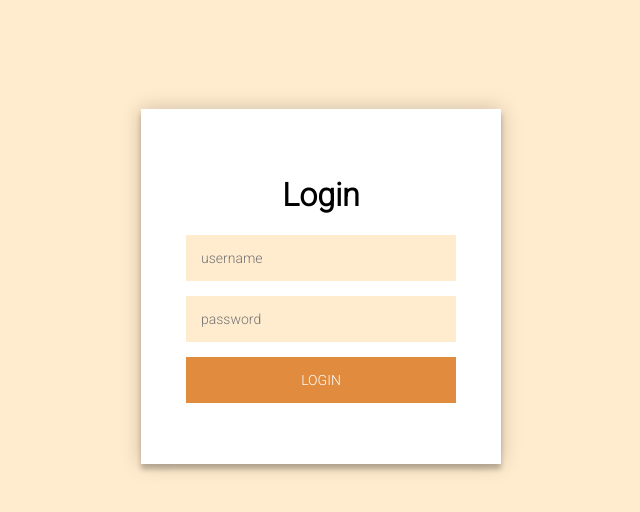
After one commit to KavachInterns2020/Hotel-and-Restaurant-Management_BE, a Django app: page /login in a window 1280 px wide. The commit adds this page. Shown: the top 512 px of the page, without its empty margins (319-959 px from the left). Run offline with Django 3.2, Linux system fonts and the light colour scheme.

Commit message:
login-page

```diff
--- a/Hotel_And_Restaurant/main_app/admin.py
+++ b/Hotel_And_Restaurant/main_app/admin.py
@@ -3,3 +3,5 @@ from .models import *
 
 # Register your models here.
 admin.site.register(AdminProfile)
+admin.site.register(GuestProfile)
+admin.site.register(UserProfile)
--- a/Hotel_And_Restaurant/main_app/models.py
+++ b/Hotel_And_Restaurant/main_app/models.py
@@ -12,7 +12,8 @@ class UserProfile(models.Model):
     user=models.OneToOneField(User,on_delete=models.CASCADE)
     phone= models.CharField(max_length=10)
     address= models.TextField()
-    aadhaar_number= models.CharField(max_length=12)
+    aadhar_number= models.CharField(max_length=12)
+    room_number=models.CharField(max_length=3)
 
 class GuestProfile(models.Model):
     user=models.OneToOneField(User,on_delete=models.CASCADE)
@@ -22,6 +23,7 @@ class GuestProfile(models.Model):
 
 class Rooms(models.Model):
     room_id=models.AutoField(primary_key=True)
+    room_number=models.CharField(max_length=3)
     room_type= models.CharField(max_length=50)
     accomodations= models.IntegerField()
     price= models.FloatField()
--- a/Hotel_And_Restaurant/main_app/urls.py
+++ b/Hotel_And_Restaurant/main_app/urls.py
@@ -2,5 +2,6 @@ from django.urls import path
 from . import views
 
 urlpatterns=[
-path('',views.index,name='index')
+path('',views.index,name='index'),
+path('login',views.login,name='home_login')
 ]
--- a/Hotel_And_Restaurant/main_app/views.py
+++ b/Hotel_And_Restaurant/main_app/views.py
@@ -1,5 +1,38 @@
-from django.shortcuts import render
 from django.http import HttpResponse
+from django.shortcuts import render, redirect
+from django.contrib.auth.models import User,auth
+from django.contrib import messages
 # Create your views here.
 def index(request):
     return render(request,'index.html')
+
+def login(request):
+	if request.method=='POST':
+		user_name=request.POST['username']
+		password=request.POST['password']
+		if len(user_name)==0:
+			return render(request,'home_login.html',{'message':'Username is Empty!!!'})
+		elif len(password)==0:
+			return render(request,'home_login.html',{'message':'Password is Empty!!!'})
+		else:
+			user=auth.authenticate(username=user_name,password=password)
+			if user is not None:
+				auth.login(request,user)
+				if hasattr(user,'adminprofile'):
+					return HttpResponse('Welcome ' + user.first_name + ' your designation is '+ user.adminprofile.admin_type)
+				elif hasattr(user,'userprofile'):
+					return HttpResponse('Welcome ' + user.first_name + ' your Aadhar number is '+ user.userprofile.aadhar_number)
+				else:
+					return HttpResponse('Welcome ' + user.first_name + ' your table number is '+ user.guestprofile.table_number)
+
+
+
+
+
+
+
+			else:
+				return render(request,'home_login.html',{'message':'Username or Password is incorrect. Try again!'})
+
+	else:
+		return render(request,'home_login.html')
--- /dev/null
+++ b/Hotel_And_Restaurant/static/home_login/script.js
@@ -0,0 +1,3 @@
+$('.message a').click(function(){
+   $('form').animate({height: "toggle", opacity: "toggle"}, "slow");
+});
--- /dev/null
+++ b/Hotel_And_Restaurant/static/home_login/style.css
@@ -0,0 +1,119 @@
+@import url(https://fonts.googleapis.com/css?family=Roboto:300);
+.topnav {
+  overflow: hidden;
+  background-color: #333;
+}
+
+.topnav a {
+  float: left;
+  color:#e08b3e;
+  text-align: center;
+  padding: 14px 16px;
+  text-decoration: none;
+  font-size: 17px;
+}
+
+.topnav a:hover {
+  background-color: #e08b3e;
+  color: black;
+}
+
+.topnav a.active {
+  background-color: #e08b3e
+  color: white;
+}
+
+.login-page {
+  width: 360px;
+  padding: 8% 0 0;
+  margin: auto;
+}
+.form {
+  position: relative;
+  z-index: 1;
+  background: #FFFFFF;
+  max-width: 360px;
+  margin: 0 auto 100px;
+  padding: 45px;
+  text-align: center;
+  box-shadow: 0 0 20px 0 rgba(0, 0, 0, 0.2), 0 5px 5px 0 rgba(0, 0, 0, 0.24);
+}
+.form input {
+  font-family: "Roboto", sans-serif;
+  outline: 0;
+  background: #FFEBCD;
+  width: 100%;
+  border: 0;
+  margin: 0 0 15px;
+  padding: 15px;
+  box-sizing: border-box;
+  font-size: 14px;
+}
+.form button {
+  font-family: "Roboto", sans-serif;
+  text-transform: uppercase;
+  outline: 0;
+  background: #e08b3e;
+  width: 100%;
+  border: 0;
+  padding: 15px;
+  color: #FFFFFF;
+  font-size: 14px;
+  -webkit-transition: all 0.3 ease;
+  transition: all 0.3 ease;
+  cursor: pointer;
+}
+.form button:hover,.form button:active,.form button:focus {}
+  background: #e08b3e;
+}
+.form .message {
+  margin: 15px 0 0;
+  color: #e08b3e;
+  font-size: 12px;
+}
+.form .message a {
+  color: #e08b3e;
+  text-decoration: none;
+}
+.form .register-form {
+  display: none;
+}
+.container {
+  position: relative;
+  z-index: 1;
+  max-width: 300px;
+  margin: 0 auto;
+}
+.container:before, .container:after {
+  content: "";
+  display: block;
+  clear: both;
+}
+.container .info {
+  margin: 50px auto;
+  text-align: center;
+}
+.container .info h1 {
+  margin: 0 0 15px;
+  padding: 0;
+  font-size: 36px;
+  font-weight: 300;
+  color: #1a1a1a;
+}
+.container .info span {
+  color: #4d4d4d;
+  font-size: 12px;
+}
+.container .info span a {
+  color: #000000;
+  text-decoration: none;
+}
+.container .info span .fa {
+  color: #EF3B3A;
+}
+body {
+background :rgb(255, 235, 205);
+  font-family: "Roboto", sans-serif;
+  -webkit-font-smoothing: antialiased;
+  -moz-osx-font-smoothing: grayscale;
+}
--- /dev/null
+++ b/Hotel_And_Restaurant/templates/home_login.html
@@ -0,0 +1,40 @@
+{% load static %}
+{% static 'images' as baseURL %}
+<!DOCTYPE html>
+<html lang="en" >
+    <head>
+        <meta charset="utf-8">
+        <meta http-equiv="x-ua-compatible" content="ie=edge">
+        <title>Login to MMVR International</title>
+        <meta name="description" content="">
+        <meta name="viewport" content="width=device-width, initial-scale=1">
+
+        <link rel="manifest" href="site.webmanifest">
+        <link rel="shortcut icon" type="image/x-icon" href="{% static 'assets/img/favicon.ico' %}">
+            <link rel="stylesheet" href="{% static 'home_login/style.css' %}">
+
+   </head>
+<body>
+<!-- partial:index.partial.html -->
+
+<div class="login-page">
+  <div class="form">
+   <div>
+    <form class="login-form" action="login" method="POST">
+      {% csrf_token %}
+      <h1>Login</h1>
+      <input type="text" placeholder="username" name="username"/>
+      <input type="password" placeholder="password" name="password"/>
+      <button>login</button>
+      <p class="message"> {{ message }} </p>
+    </form>
+    </div>
+    <div>
+      <div>
+
+    </form>
+  </div>
+</div>
+
+</body>
+</html>
```
Also changed, not shown: Hotel_And_Restaurant/templates/index.html (+3 -6 lines), Hotel_And_Restaurant/main_app/migrations/0009_auto_20200824_1252.py (added), Hotel_And_Restaurant/main_app/migrations/0010_auto_20200824_1313.py (added), Hotel_And_Restaurant/static/assets/img/dining/dining-img.jpg (deleted), Hotel_And_Restaurant/static/assets/img/dining/dining-img.png (added), Hotel_And_Restaurant/static/assets/img/logo/logo.png (deleted), Hotel_And_Restaurant/static/assets/img/logo/logo1.png (added).
